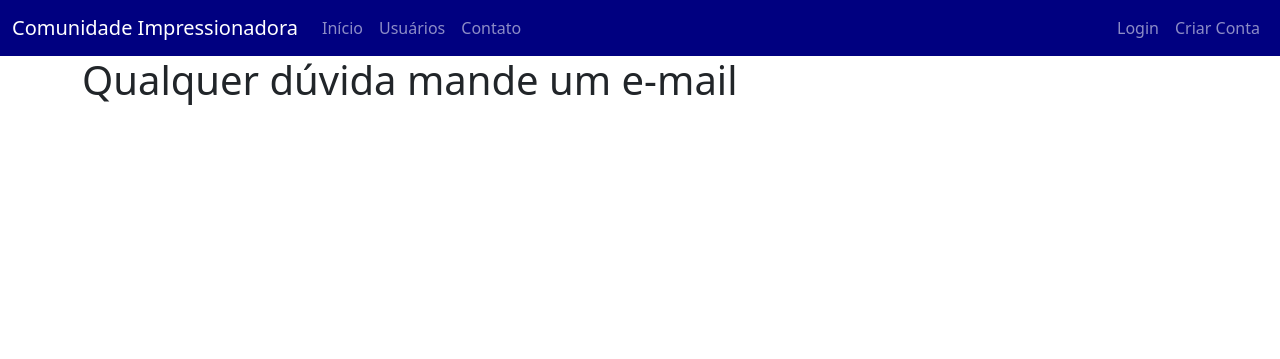
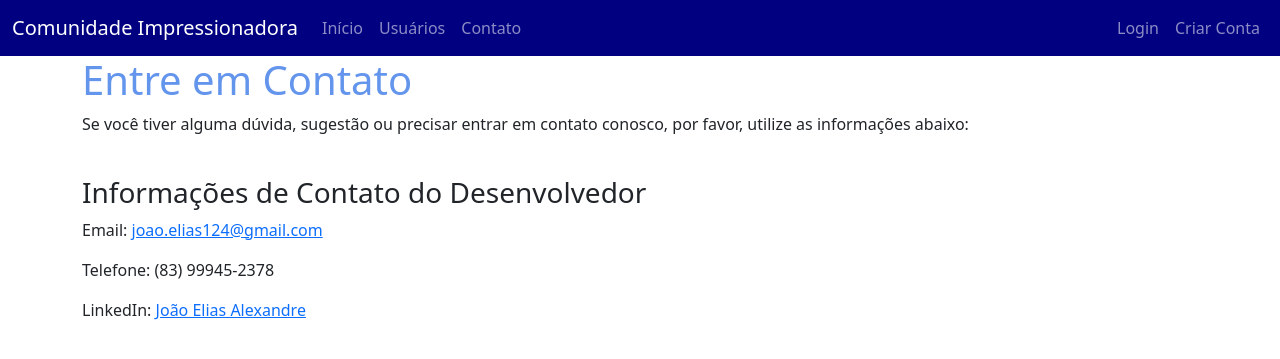
Before and after one commit to joaoalexandre65/comunidadejoao, a Flask app: page /contato in a window 1280 px wide. Shown: the top 359 px of the page. Run offline with Flask 3, Linux system fonts and the light colour scheme.

Commit message:
Update contato.html

```diff
--- a/comunidadeimpressionadora/templates/contato.html
+++ b/comunidadeimpressionadora/templates/contato.html
@@ -4,7 +4,15 @@
 {% block body %}
 
     <div class="container">
-        <h1>Qualquer dúvida mande um e-mail</h1>
+        <h1 style="color: #6495ED">Entre em Contato</h1>
+        <p>
+            Se você tiver alguma dúvida, sugestão ou precisar entrar em contato conosco, por favor, utilize as informações abaixo:
+        </p>
+        <br>
+        <h3>Informações de Contato do Desenvolvedor</h3>
+        <p>Email: <a href="mailto:joao.elias124@gmail.com">joao.elias124@gmail.com</a></p>
+        <p>Telefone: (83) 99945-2378</p>
+        <p>LinkedIn: <a href="https://www.linkedin.com/in/joão-elias-alexandre-83b353155" target="_blank">João Elias Alexandre</a></p>
     </div>
 
 {% endblock %}
```
